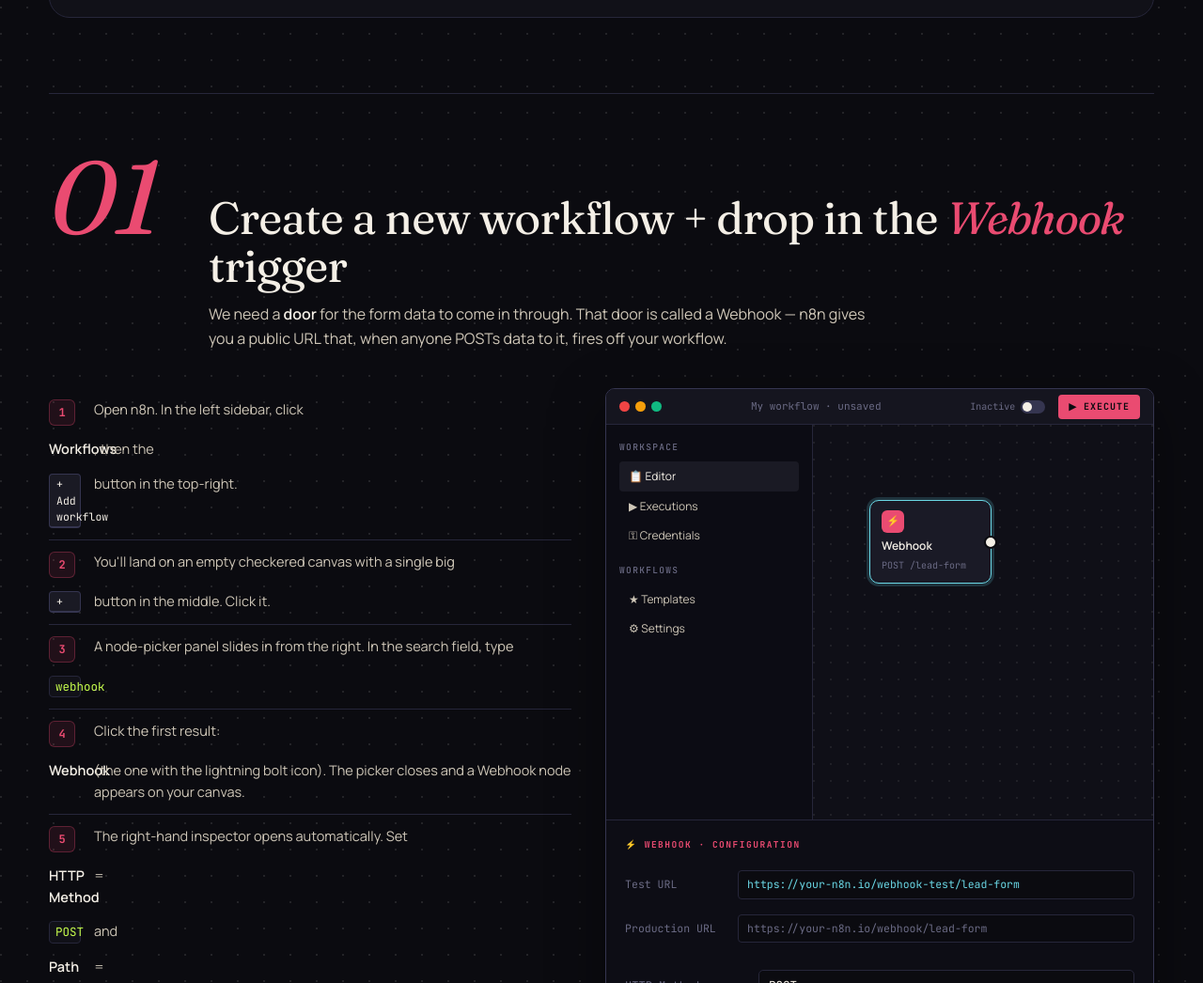
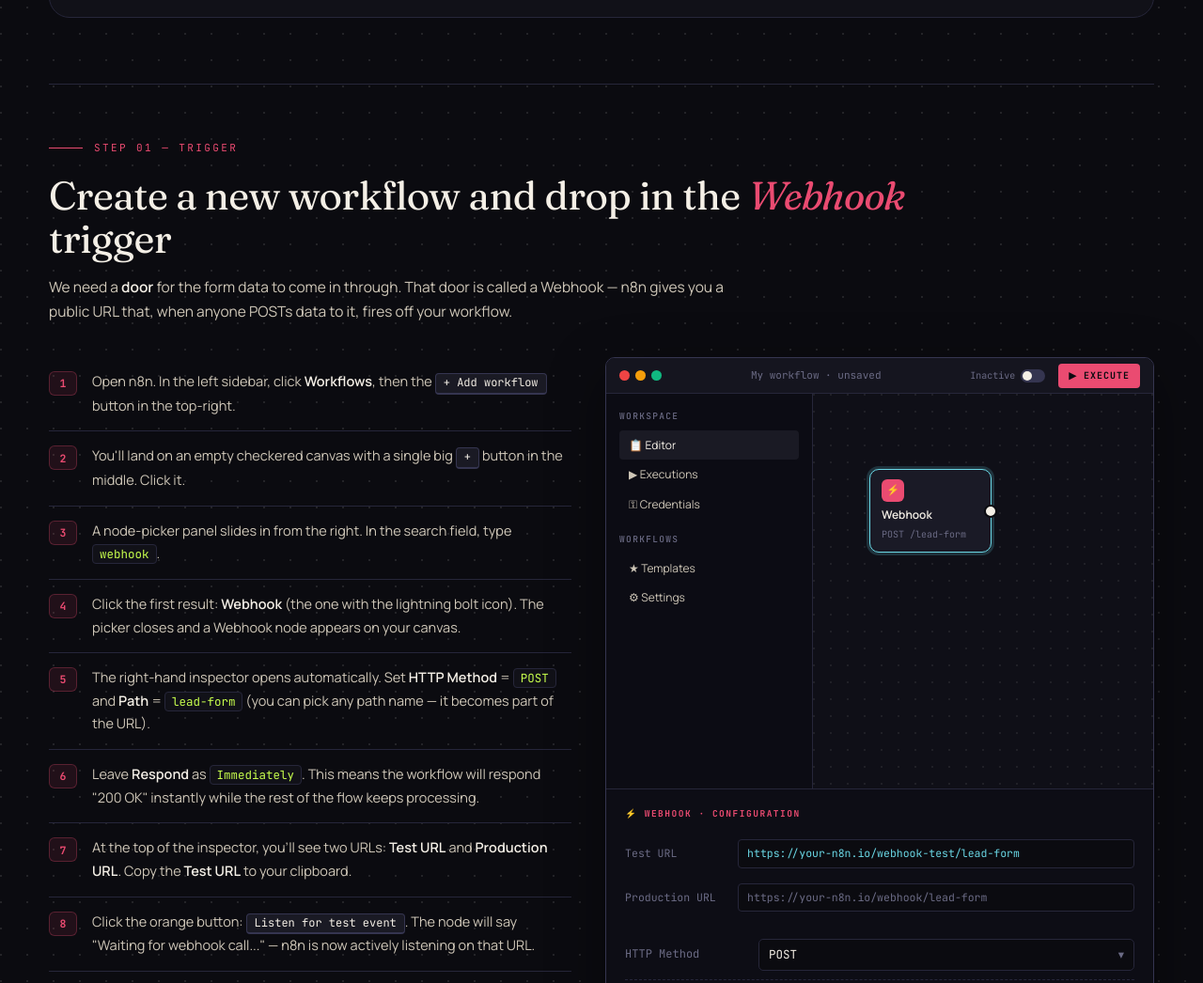
Before and after one commit to luis-tafur/n8n-guide, a plain HTML site: page index.html in a window 1280 px wide. Shown: the part 10325-11371 px from the top of the page at 94% size. Drawn offline with Linux system fonts and the light colour scheme.

Commit message:
Fix layout bug: substeps overlapping due to grid display on b/kbd elements; refine step headers to editorial style

```diff
--- a/index.html
+++ b/index.html
@@ -1507,36 +1507,45 @@
   .fw-finalflow .fnode:nth-child(5) .ix { background: var(--acid); }
 
   .bigstep {
-    margin-top: 80px;
-    padding-top: 60px;
+    margin-top: 70px;
+    padding-top: 50px;
     border-top: 1px solid var(--line);
   }
-  .bigstep:first-of-type { border-top: 0; padding-top: 30px; margin-top: 40px; }
+  .bigstep:first-of-type { border-top: 0; padding-top: 30px; margin-top: 50px; }
 
   .bigstep-head {
-    display: grid;
-    grid-template-columns: 140px 1fr;
-    gap: 30px;
-    align-items: baseline;
-    margin-bottom: 40px;
-  }
-  .bigstep-head .bignum {
-    font-family: 'Fraunces', serif; font-style: italic;
-    font-size: 110px; line-height: 0.9;
+    margin-bottom: 36px;
+    max-width: 920px;
+  }
+  .bigstep-head .step-label {
+    font-family: 'JetBrains Mono', monospace;
+    font-size: 11px;
+    letter-spacing: 0.22em;
+    text-transform: uppercase;
     color: var(--hot);
+    display: inline-flex;
+    align-items: center;
+    gap: 12px;
+    margin-bottom: 18px;
+  }
+  .bigstep-head .step-label::before {
+    content: ""; width: 36px; height: 1px; background: var(--hot);
   }
   .bigstep-head h3 {
     font-family: 'Fraunces', serif;
-    font-size: clamp(30px, 4vw, 48px);
-    line-height: 1.05;
+    font-size: clamp(28px, 3.4vw, 42px);
+    line-height: 1.1;
+    letter-spacing: -0.015em;
   }
   .bigstep-head h3 em { color: var(--hot); font-style: italic; }
-  .bigstep-head .step-intro { color: var(--paper-dim); font-size: 16px; margin-top: 14px; max-width: 720px; line-height: 1.6; }
+  .bigstep-head .step-intro {
+    color: var(--paper-dim);
+    font-size: 15.5px;
+    margin-top: 16px;
+    max-width: 720px;
+    line-height: 1.65;
+  }
   .bigstep-head .step-intro b { color: var(--paper); font-weight: 600; }
-  @media (max-width: 800px) {
-    .bigstep-head { grid-template-columns: 1fr; gap: 8px; }
-    .bigstep-head .bignum { font-size: 64px; }
-  }
 
   .bigstep-body {
     display: grid;
@@ -1553,47 +1562,84 @@
   }
   .substeps li {
     counter-increment: sub;
-    display: grid;
-    grid-template-columns: 34px 1fr;
-    gap: 14px;
-    padding: 12px 0;
+    position: relative;
+    padding: 14px 0 14px 46px;
     border-bottom: 1px solid var(--line);
     color: var(--paper-dim);
     font-size: 14.5px;
-    line-height: 1.55;
+    line-height: 1.7;
   }
   .substeps li:last-child { border-bottom: 0; }
   .substeps li::before {
     content: counter(sub);
+    position: absolute;
+    left: 0;
+    top: 15px;
     font-family: 'JetBrains Mono', monospace;
     color: var(--hot);
     background: rgba(234,75,113,0.1);
-    border: 1px solid rgba(234,75,113,0.3);
+    border: 1px solid rgba(234,75,113,0.28);
     border-radius: 6px;
-    width: 26px; height: 26px;
+    width: 28px; height: 24px;
     display: grid; place-items: center;
-    font-size: 12px;
+    font-size: 11.5px;
     font-weight: 700;
-  }
-  .substeps li b { color: var(--paper); font-weight: 600; }
+    letter-spacing: 0;
+  }
+  .substeps li b {
+    color: var(--paper);
+    font-weight: 600;
+    display: inline;
+  }
   .substeps li kbd {
     font-family: 'JetBrains Mono', monospace;
     background: var(--ink-3);
     border: 1px solid var(--line-2);
     border-bottom-width: 2px;
     color: var(--paper);
-    padding: 1px 7px;
+    padding: 2px 8px;
     border-radius: 4px;
-    font-size: 11.5px;
+    font-size: 12px;
+    display: inline-block;
+    vertical-align: baseline;
+    line-height: 1.3;
+    white-space: nowrap;
   }
   .substeps li code {
     font-family: 'JetBrains Mono', monospace;
     color: var(--acid);
     background: var(--ink-2);
     border: 1px solid var(--line);
-    padding: 1px 6px;
+    padding: 1px 7px;
     border-radius: 4px;
     font-size: 12.5px;
+    display: inline;
+    white-space: nowrap;
+  }
+  .substeps li a {
+    color: var(--cyan);
+    border-bottom: 1px dashed var(--line-2);
+  }
+  .substeps li ul {
+    margin: 10px 0 4px;
+    padding: 0;
+    list-style: none;
+  }
+  .substeps li ul li {
+    border-bottom: 0;
+    padding: 4px 0 4px 18px;
+    position: relative;
+    font-size: 13.5px;
+  }
+  .substeps li ul li::before {
+    content: "→";
+    position: absolute;
+    left: 0; top: 4px;
+    background: none;
+    border: none;
+    color: var(--hot);
+    width: auto; height: auto;
+    font-size: 12px;
   }
 
   /* The "screenshot" mockup */
@@ -2035,13 +2081,11 @@
   <!-- ============================ STEP 1 ============================ -->
   <div class="bigstep">
     <div class="bigstep-head">
-      <div class="bignum">01</div>
-      <div>
-        <h3>Create a new workflow + drop in the <em>Webhook</em> trigger</h3>
+      <span class="step-label">Step 01 — Trigger</span>
+      <h3>Create a new workflow and drop in the <em>Webhook</em> trigger</h3>
       <p class="step-intro">
         We need a <b>door</b> for the form data to come in through. That door is called a Webhook — n8n gives you a public URL that, when anyone POSTs data to it, fires off your workflow.
       </p>
-      </div>
     </div>
 
     <div class="bigstep-body">
@@ -2156,13 +2200,11 @@
   <!-- ============================ STEP 2 ============================ -->
   <div class="bigstep">
     <div class="bigstep-head">
-      <div class="bignum">02</div>
-      <div>
+      <span class="step-label">Step 02 — Logic</span>
       <h3>Add an <em>IF</em> node to filter only Pro plan signups</h3>
       <p class="step-intro">
         Not every signup is a hot lead — only the ones who picked the Pro plan. The <b>IF</b> node has two outputs: a green <b>TRUE</b> branch (condition matched) and a red <b>FALSE</b> branch (condition didn't match). We'll only continue down TRUE.
       </p>
-      </div>
     </div>
 
     <div class="bigstep-body">
@@ -2274,13 +2316,11 @@
   <!-- ============================ STEP 3 ============================ -->
   <div class="bigstep">
     <div class="bigstep-head">
-      <div class="bignum">03</div>
-      <div>
-        <h3>Enrich the lead with an <em>HTTP Request</em> to Clearbit</h3>
+      <span class="step-label">Step 03 — Enrich</span>
+      <h3>Call <em>Clearbit's API</em> with an HTTP Request node</h3>
       <p class="step-intro">
-          Right now we only know the lead's name and email. Let's call <a href="https://clearbit.com" style="color:var(--cyan); border-bottom: 1px dashed;">Clearbit's</a> API to get their company, role, LinkedIn, etc. There's no dedicated Clearbit node, so we use the universal <b>HTTP Request</b> node — the master key for any API on the internet.
-        </p>
-      </div>
+        Right now we only know the lead's name and email. Let's call <a href="https://clearbit.com" style="color:var(--cyan); border-bottom: 1px dashed var(--line-2);">Clearbit's</a> API to get their company, role, LinkedIn, etc. There's no dedicated Clearbit node, so we use the universal <b>HTTP Request</b> node — the master key for any API on the internet.
+      </p>
     </div>
 
     <div class="bigstep-body">
@@ -2409,13 +2449,11 @@
   <!-- ============================ STEP 4 ============================ -->
   <div class="bigstep">
     <div class="bigstep-head">
-      <div class="bignum">04</div>
-      <div>
+      <span class="step-label">Step 04 — Notify</span>
       <h3>Send a <em>Slack</em> message to your sales team</h3>
       <p class="step-intro">
-          Now the fun part — broadcasting this to humans. We'll use the <b>Slack</b> node to post a rich message to <code>#sales-hot-leads</code> with all the enriched data we just fetched.
-        </p>
-      </div>
+        Now the fun part — broadcasting this to humans. We'll use the <b>Slack</b> node to post a rich message to <code class="inline">#sales-hot-leads</code> with all the enriched data we just fetched.
+      </p>
     </div>
 
     <div class="bigstep-body">
@@ -2551,13 +2589,11 @@
   <!-- ============================ STEP 5 ============================ -->
   <div class="bigstep">
     <div class="bigstep-head">
-      <div class="bignum">05</div>
-      <div>
-        <h3>Save it forever — append a row to <em>Google Sheets</em></h3>
+      <span class="step-label">Step 05 — Persist</span>
+      <h3>Append a row to <em>Google Sheets</em> for the record</h3>
       <p class="step-intro">
         Slack messages scroll away. We want a permanent record. The <b>Google Sheets</b> node lets us add a row to a spreadsheet every time this fires — perfect for tracking, dashboards, and the sales team's pipeline review.
       </p>
-      </div>
     </div>
 
     <div class="bigstep-body">
```
Lines whose indentation alone changed are shown as unchanged.
